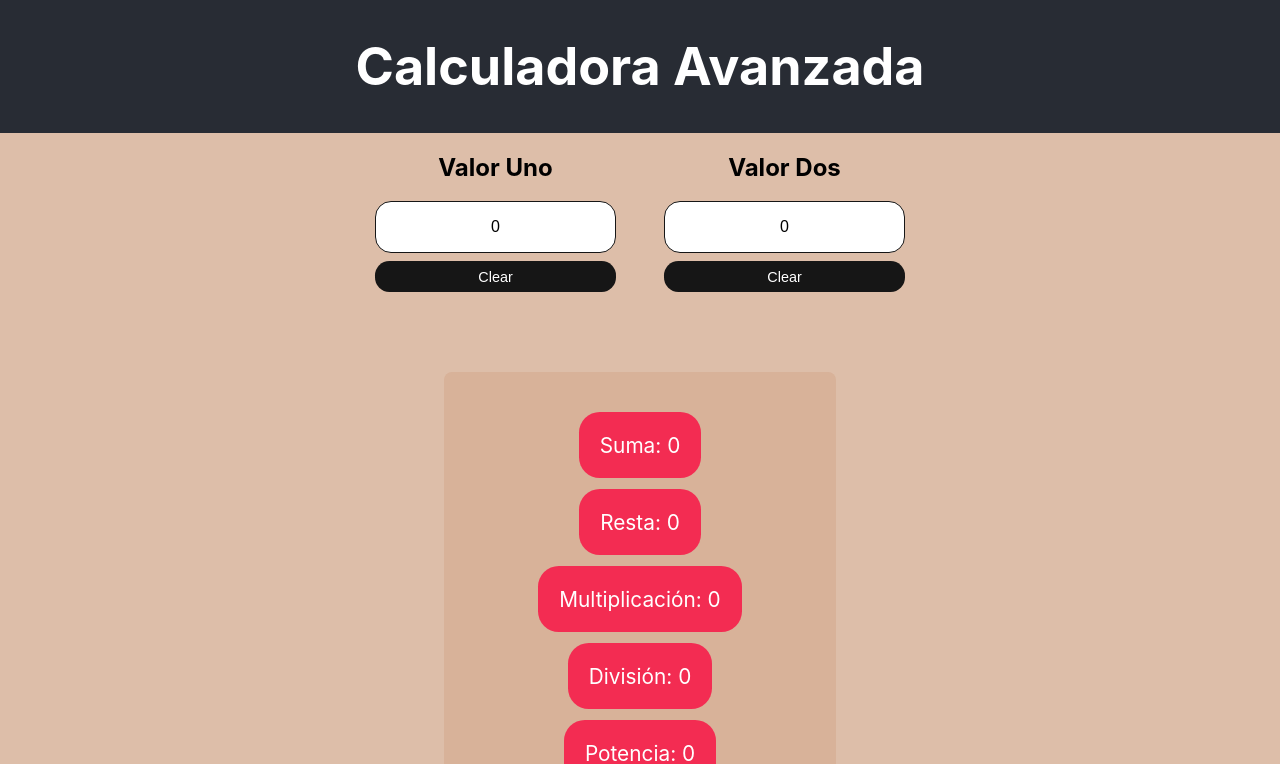
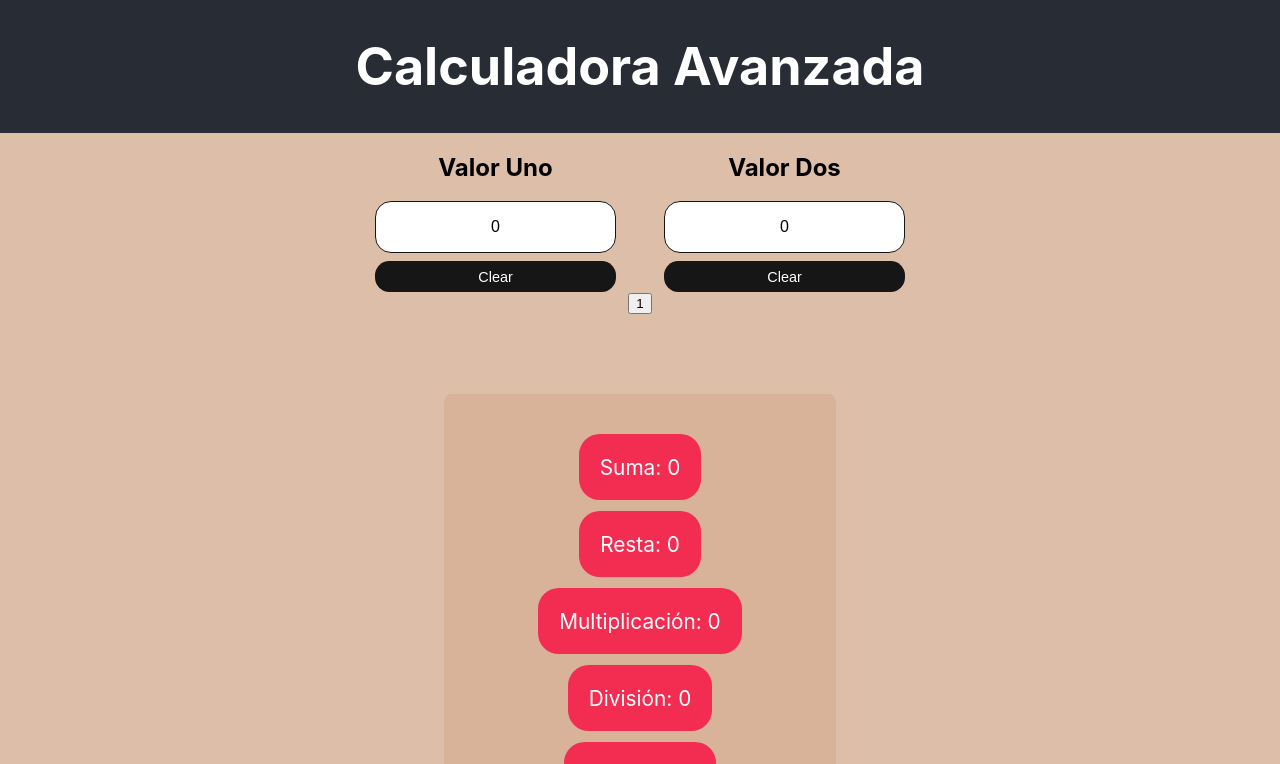
Before and after one commit to joacoabregu/calculadora-avanzada, a React (Create React App) app: page / in a window 1280 px wide. Shown: the top 764 px of the page. Built offline with nearby package versions, Linux system fonts and the light colour scheme.

Commit message:
added addValue function

```diff
--- a/src/App.js
+++ b/src/App.js
@@ -31,6 +31,20 @@ function App(props) {
       props.dispatch(valueTwo(e.target.value))
     }
   }
+
+  function addValue(e){
+    console.log(e.target.innerHTML);
+      if(props.focus === 1){
+        let value = props.valueOne.toString() + e.target.innerHTML;
+        props.dispatch(valueOne(value))
+      }
+      if(props.focus === 2){
+        let value = props.valueTwo.toString() + e.target.innerHTML;
+        props.dispatch(valueTwo(value))
+      }
+  }
+
+
   let results = [
     {text: 'Suma', value: props.add},
     {text: 'Resta', value: props.substract},
@@ -67,8 +81,11 @@ function App(props) {
         results = reorder(results, source.index, destination.index);
 
       }} >
-        <Display value={props.valueOne} title="Valor Uno" handleValue={handleValueOne}/>
+        <Display value={props.valueOne} title="Valor Uno" handleValue={handleValueOne} />
         <Display value={props.valueTwo} title="Valor Dos" handleValue={handleValueTwo}/>
+        <div>
+          <button onClick={addValue}>1</button>
+        </div>
         <Droppable droppableId="results" >
           {(droppableProvided) => (<div {...droppableProvided.droppableProps} ref={droppableProvided.innerRef} className="container-results">
             {results.map((result , index) => (
@@ -90,6 +107,7 @@ function mapStateToProps(state) {
   return {
       valueOne: state.valueOne,
       valueTwo: state.valueTwo,
+      focus: state.focus,
       add: state.add,
       substract: state.substract,
       multiply: state.multiply,
@@ -98,6 +116,7 @@ function mapStateToProps(state) {
       sqrt1: state.sqrt1,
       sqrt2: state.sqrt2,
       hypot: state.hypot,
+
   }
 }
 
```
